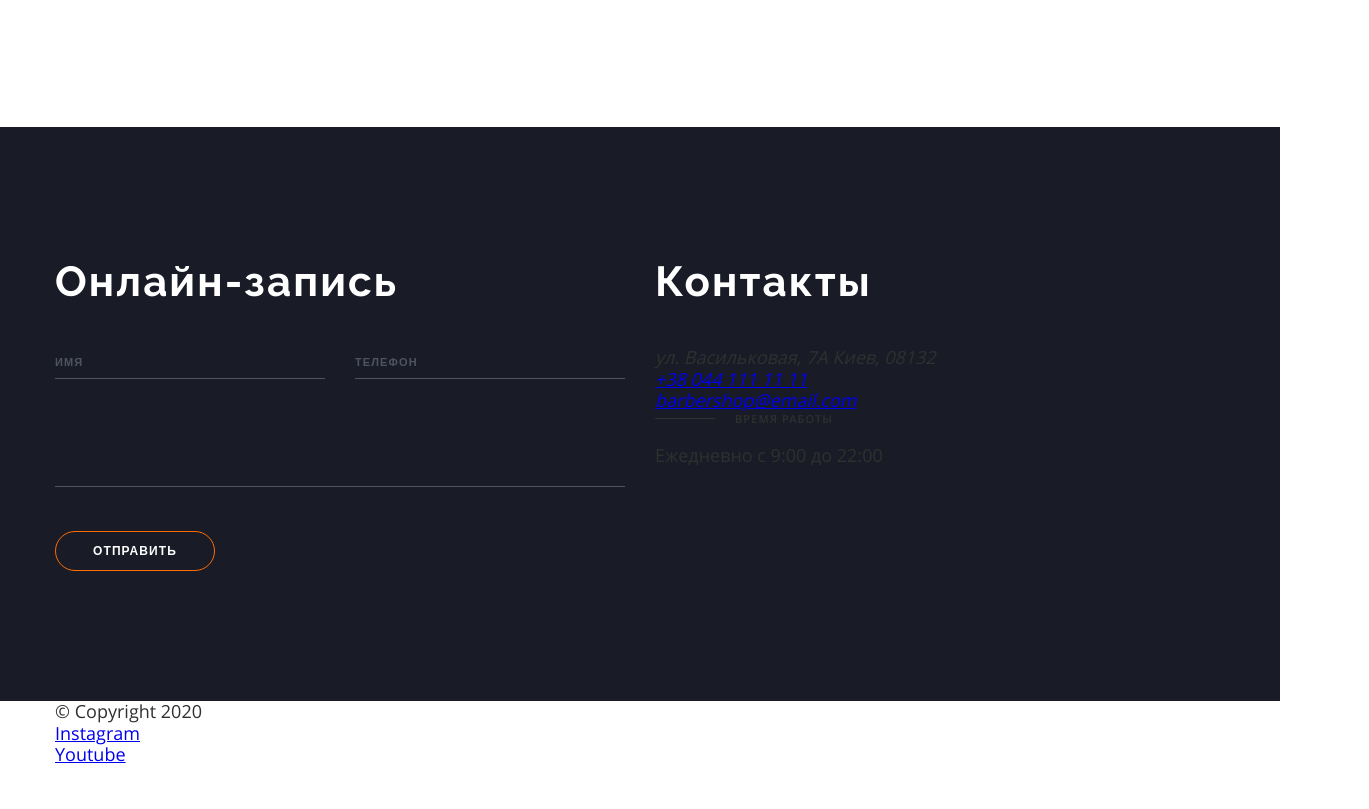
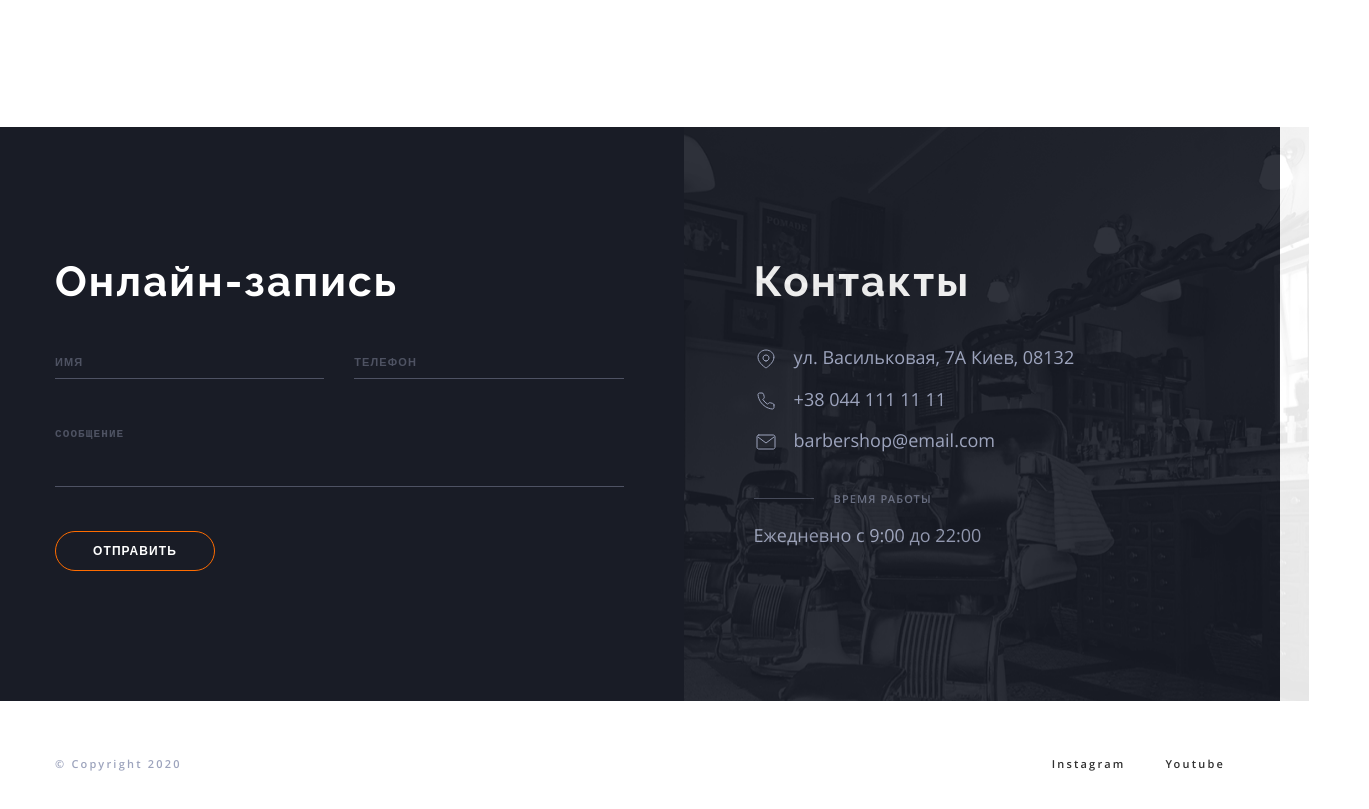
Before and after one commit to twisterio-official/html-css-44, a plain HTML site: page index.html in a window 1280 px wide. Shown: the part 4042-4851 px from the top of the page, 1369 px wide, since content can reach past the window. Before the commit the page ends 4808 px from the top, so only its background shows below. Drawn offline with Linux system fonts and the light colour scheme.

Commit message:
additional barbershop

```diff
--- a/css/styles.css
+++ b/css/styles.css
@@ -477,10 +477,24 @@ body {
 .contacts-column {
   width: 50%;
   padding: 130px 0;
+  position: relative;
 }
 
-.contacts-column + .contacts-column{
+.contacts-column + .contacts-column {
+  padding-left: 100px;
   margin-left: 30px;
+}
+
+.contacts-column + .contacts-column::before {
+  content: '';
+  position: absolute;
+  width: 120%;
+  height: 100%;
+  background-image: url('../images/contacts-bg.png');
+  background-repeat: no-repeat;
+  left: 30px;
+  top: 0;
+  pointer-events: none;
 }
 
 .text-field {
@@ -528,3 +542,78 @@ body {
   height: 68px;
   resize: none;
 }
+
+.contacts-list {
+  font-style: normal;
+  margin-bottom: 40px;
+}
+
+.contacts-item {
+  color: var(--color-dark-gray);
+  padding-left: 40px;
+  position: relative;
+}
+
+.address,
+.phone {
+  margin-bottom: 20px;
+}
+
+.address::before,
+.phone::before,
+.email::before {
+  content: '';
+  position: absolute;
+  width: 24px;
+  height: 24px;
+  left: 0;
+  top: 0;
+  background-repeat: no-repeat;
+}
+
+.address::before {
+  background-image: url('../images/map-pin.svg');
+}
+
+.email::before {
+  background-image: url('../images/mail.svg');
+}
+
+.phone::before {
+  background-image: url('../images/phone.svg');
+}
+
+
+.contacts-link {
+  color: inherit;
+  text-decoration: none;
+}
+
+.contacts-schedule {
+  color: var(--color-dark-gray);
+}
+
+/* Подвал */
+.footer {
+  padding: 56px 0;
+  font-weight: 600;
+  font-size: 11px;
+  letter-spacing: 0.2em;
+}
+
+.copyright {
+  color: var(--color-dark-gray);
+}
+
+.socials {
+  display: flex;
+}
+
+.socials-link {
+  color: var(--color-dark);
+  text-decoration: none;
+}
+
+.socials-item + .socials-item {
+  margin-left: 40px;
+}
--- a/index.html
+++ b/index.html
@@ -367,8 +367,7 @@
                             name="message"
                             class="form-field form-message margin-b-xl"
                             placeholder="Сообщение"
-                        >
-                        </textarea>
+                        ></textarea>
                     </form>
                     <button class="btn text-white">Отправить</button>
                 </div>
@@ -389,15 +388,15 @@
                         </ul>
                     </address>
 
-                    <p class="section-subtitle">время работы</p>
-                    <p>Ежедневно с 9:00 до 22:00</p>
+                    <p class="section-subtitle text-grey">время работы</p>
+                    <p class="contacts-schedule">Ежедневно с 9:00 до 22:00</p>
                 </div>
             </div>
         </section>
     </main>
     <!-- Подвал сайта -->
-    <footer lang="en">
-        <div class="container">
+    <footer lang="en" class="footer">
+        <div class="container flex justify-between">
             <p class="copyright">&#169; Copyright 2020</p>
             <ul class="socials">
                 <li class="socials-item">
```
Also changed, not shown: images/contacts-bg.png (added).
